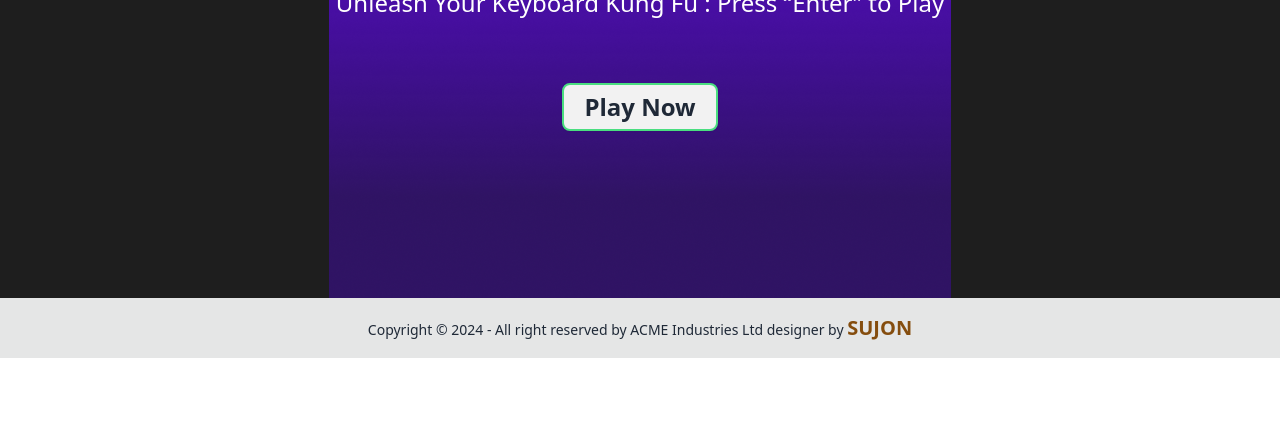
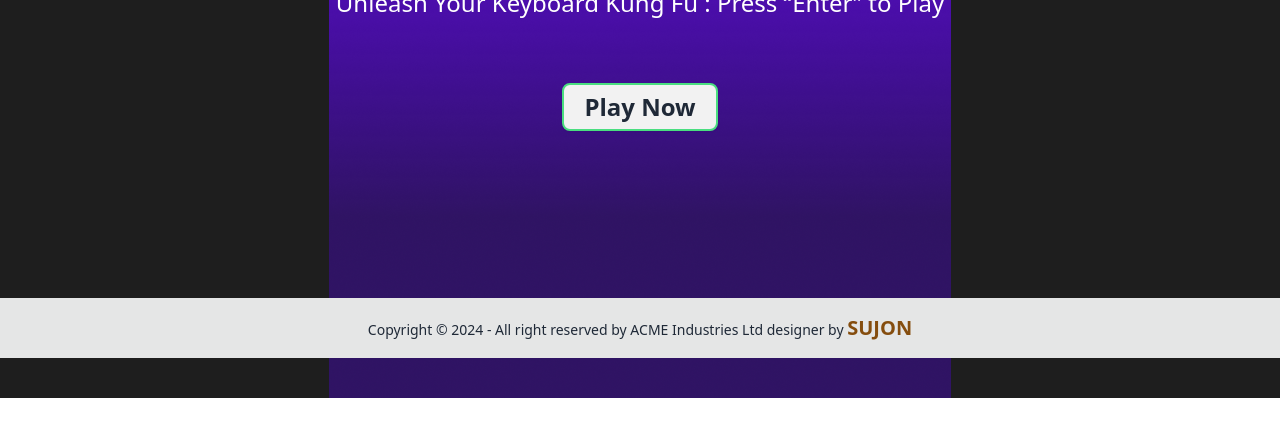
Before and after one commit to sujob258549/keyboard-Dom-project, a plain HTML site: page index.html in a window 1280 px wide. Shown: the part 442-878 px from the top of the page. Drawn offline with nearby package versions, Linux system fonts and the light colour scheme.

Commit message:
bottom padding

```diff
--- a/index.html
+++ b/index.html
@@ -31,7 +31,7 @@
 <body class="  font-family: Poppins;">
 
     <main class="bg-[url(./images/background.png)] bg-center bg-no-repeat bg-[#1E1E1E]
-    min-h-screen">
+    min-h-screen pb-10">
         <div class="container max-w-[95%] mx-auto">
             <!-- ALPHABET section -->
             <section id="alfabate-section" class=" min-h-screen  items-center flex justify-center ">
```
